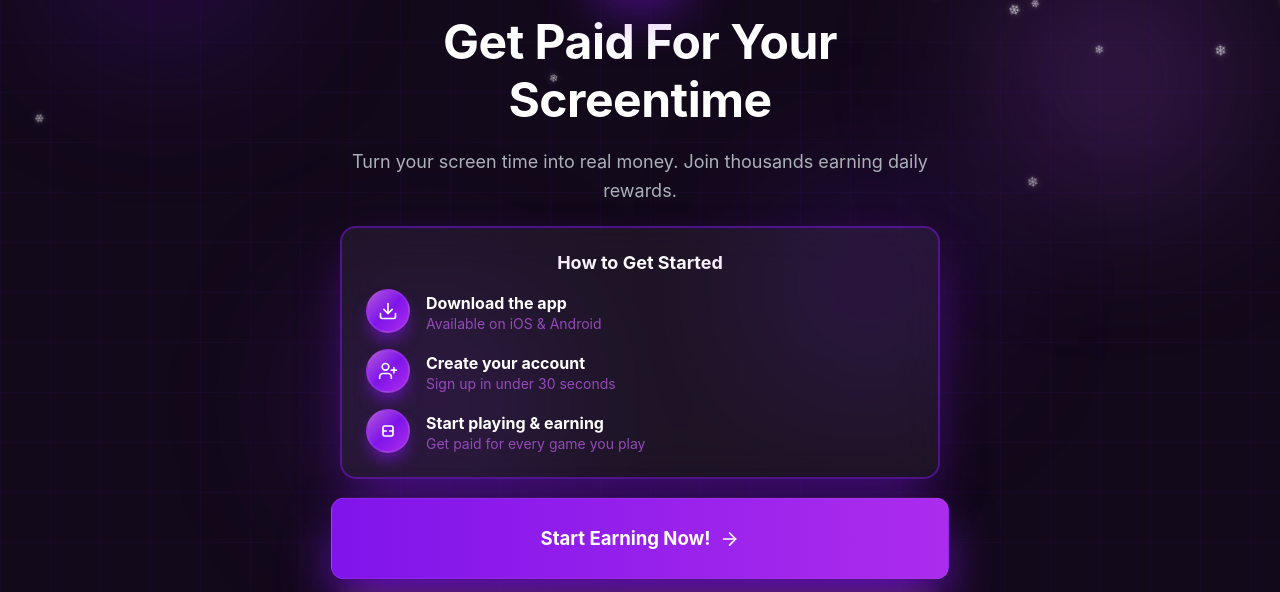
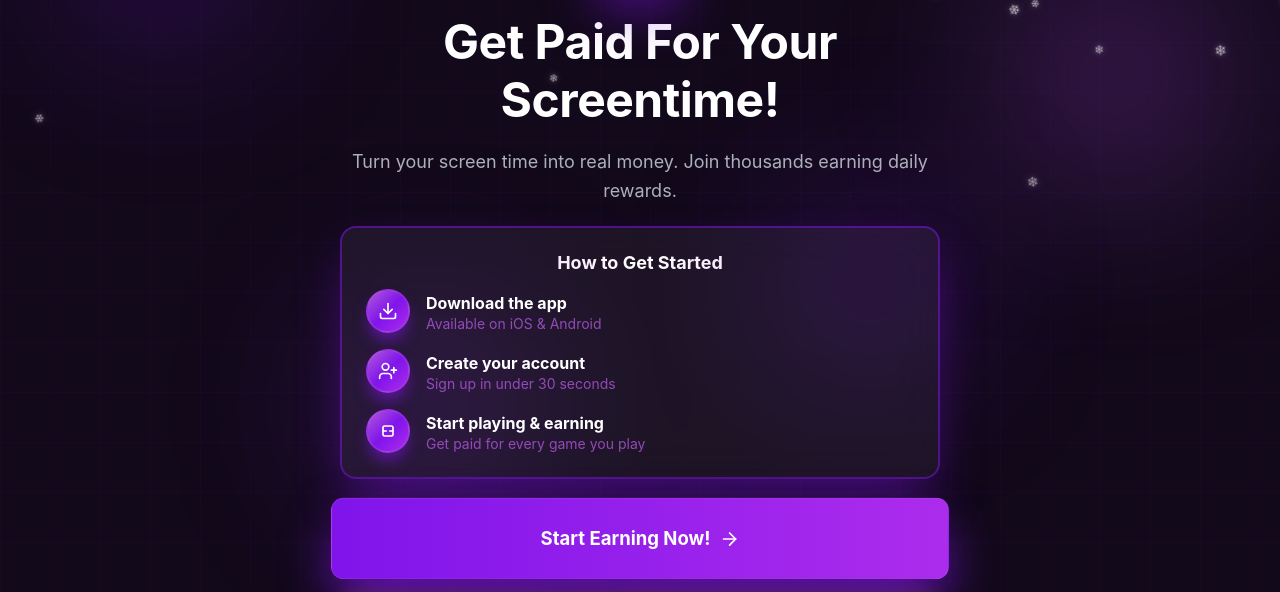
Before and after one commit to playfulreward/playful.deals, a plain HTML site: page playfulcpi.html in a window 1280 px wide. Shown: the part 208-800 px from the top of the page. Drawn offline with Linux system fonts and the light colour scheme.

Commit message:
Update playfulcpi.html

```diff
--- a/playfulcpi.html
+++ b/playfulcpi.html
@@ -146,7 +146,7 @@
       <div class="content-wrapper">
         <!-- Hero -->
         <div class="hero">
-          <h1 class="hero-title">Get Paid For Your Screentime</h1>
+          <h1 class="hero-title">Get Paid For Your Screentime!</h1>
           <p class="hero-subtitle">Turn your screen time into real money. Join thousands earning daily rewards.</p>
         </div>
 
```
